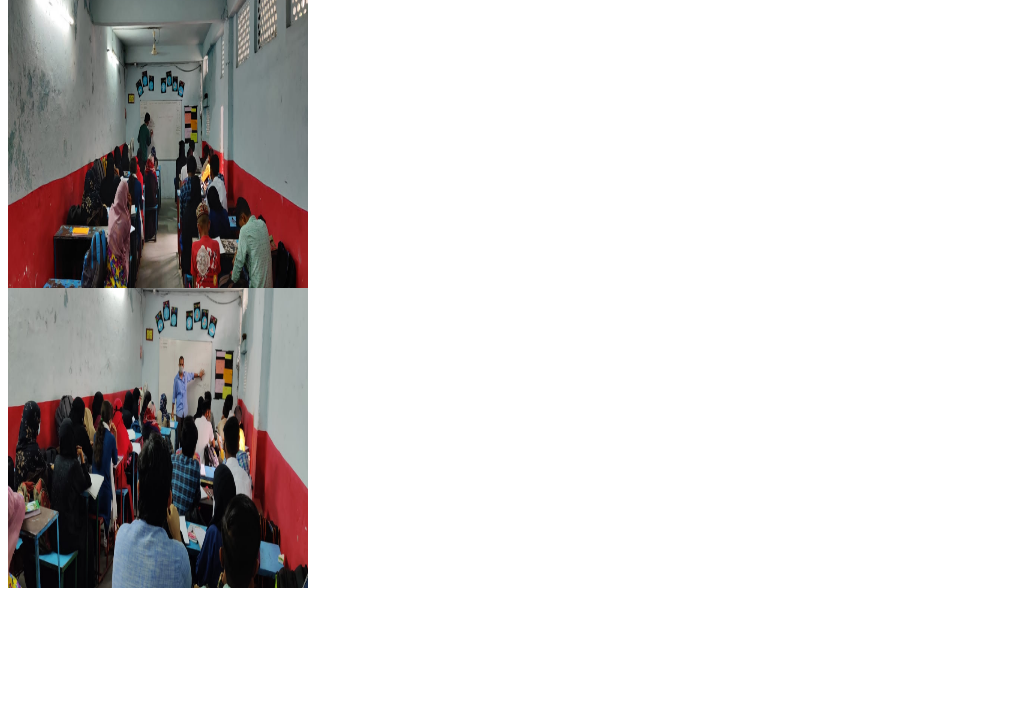
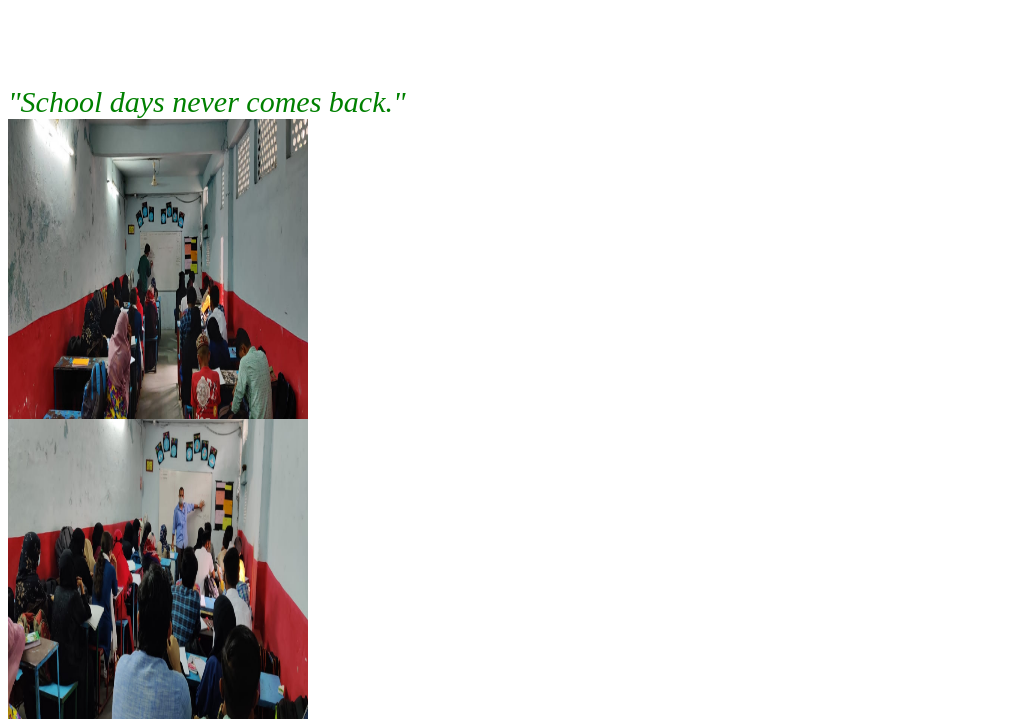
Before and after one commit to mohdshabaaz/mohdshabaaz.github.io, a plain HTML site: page index.html in a window 1280 px wide. Shown: the part 114-841 px from the top of the page, without its empty margins (0-1023 px from the left). Before the commit the page ends 800 px from the top, so only its background shows below. Drawn offline with Linux system fonts and the light colour scheme.

Commit message:
Update index.html

```diff
--- a/index.html
+++ b/index.html
@@ -3,11 +3,14 @@
 	 <title> MEMORIES</title>
 	 <style>
 	   body  { font-family: Helvetica;
+                 font-size: 40;
 	   	color: black;
                 }
 
            p1{
-	   	font-family: serif; color: green;}
+	   	font-family: serif;
+                font-size: 30;
+                color: green;}
 	   	</style>
 
    </head>
```
